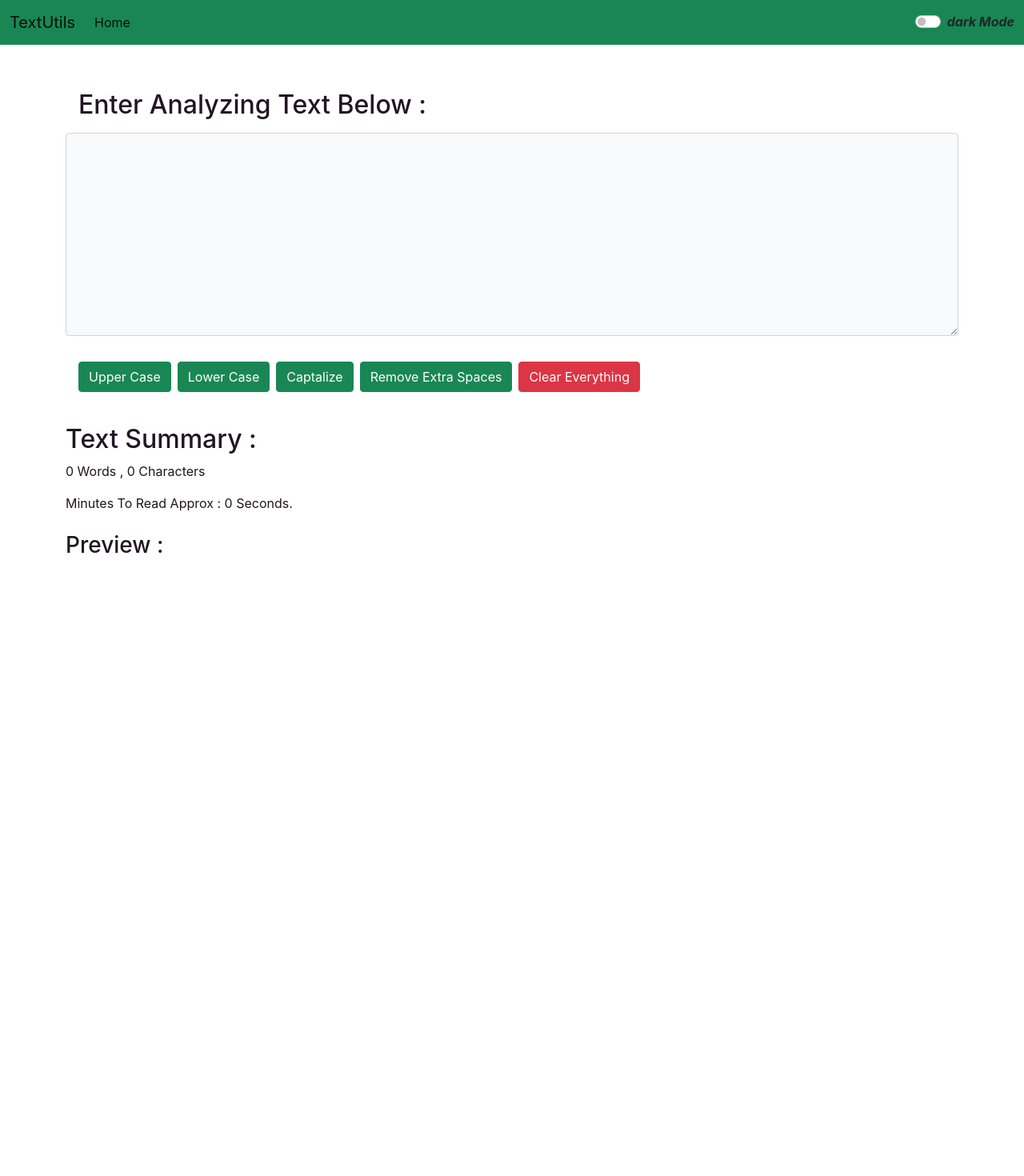
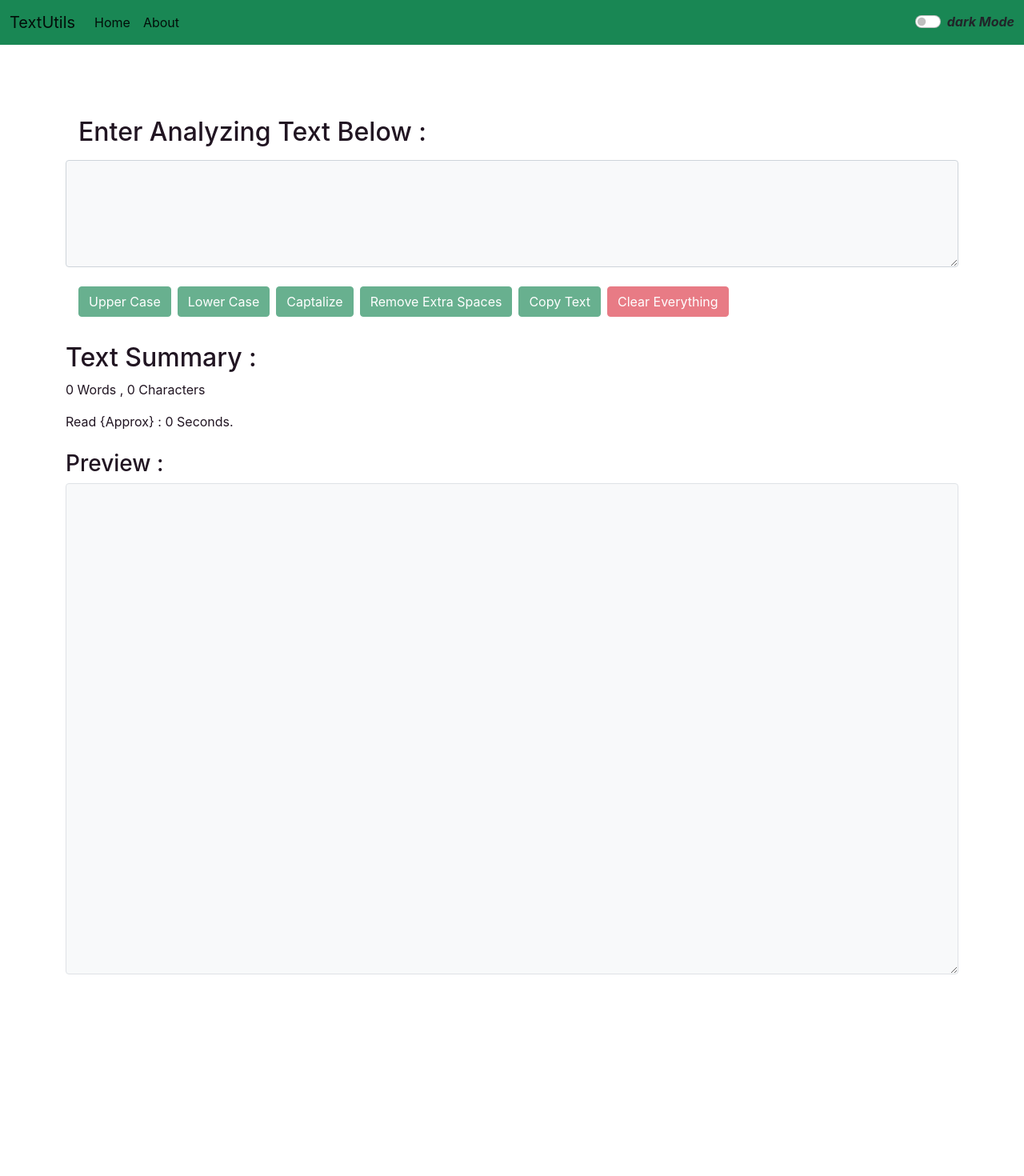
Before and after one commit to teja2004/My-Start-React-Application, a React (Create React App) app: page / in a window 1280 px wide. Shown: the top 1470 px of the page at 80% size. Before the commit the page ends 800 px from the top, so only its background shows below. Built offline with nearby package versions, Linux system fonts and the light colour scheme.

Commit message:
Our React Application Successfull

```diff
--- a/package.json
+++ b/package.json
@@ -1,5 +1,4 @@
 {
-  "homepage": "https://teja2004.github.io/My-Start-React-Application",
   "name": "start",
   "version": "0.1.0",
   "private": true,
@@ -7,6 +6,7 @@
     "@testing-library/jest-dom": "^5.16.4",
     "@testing-library/react": "^13.3.0",
     "@testing-library/user-event": "^13.5.0",
+    "gh-pages": "^4.0.0",
     "react": "^18.2.0",
     "react-dom": "^18.2.0",
     "react-router-dom": "^6.3.0",
@@ -14,8 +14,6 @@
     "web-vitals": "^2.1.4"
   },
   "scripts": {
-    "predeploy": "npm run build",
-    "deploy": "gh-pages -d build",
     "start": "react-scripts start",
     "build": "react-scripts build",
     "test": "react-scripts test",
--- a/src/App.js
+++ b/src/App.js
@@ -5,9 +5,10 @@ import React , {useState} from "react";
 import Nav from "./Components/Nav.js";
 import Alert from "./Components/Alert.js";
 import TextForm from "./Components/TextForm";
-// import About from "./Components/About.js";
+import About from "./Components/About.js";
+import Footer from "./Components/Footer.js";
 
-// import { BrowserRouter as Router, Route, Routes} from "react-router-dom";
+import { BrowserRouter as Router, Route, Routes} from "react-router-dom";
 
 
 function App() {
@@ -20,7 +21,7 @@ function App() {
     });
     setTimeout(() => {
       setAlert(null)
-    }, 2000);
+    }, 4000);
   }
 
   // Function for Dark Mode Extension via NavBar .
@@ -54,29 +55,39 @@ function App() {
 
   return (
     <>
-      {/* <Router> */}
-      <Nav toggleMode={modeChanger} mainStyle={style} mainMode={mode} title={"TextUtils"} start={"About"}/>
-      <Alert alert={alert} mainStyle={style} mainMode={mode}/>
-      <TextForm mainStyle={style} mainMode={mode} showAlertFnc={showAlert} head={"Enter Analyzing Text Below : "}/>
-      {/* <About /> */}
+      <Router>
+        <Nav
+          toggleMode={modeChanger}
+          mainStyle={style}
+          mainMode={mode}
+          title={"TextUtils"}
+          start={"About"}
+        />
+        <Alert alert={alert} mainStyle={style} mainMode={mode} />
+        {/* <TextForm mainStyle={style} mainMode={mode} showAlertFnc={showAlert} head={"Enter Analyzing Text Below : "}/> */}
+        {/* <About /> */}
 
-
-      {/* <Routes>
-          <Route exact path="/about" element={<About />} />
+        <Routes>
+          <Route
+            exact
+            path="/about"
+            element={<About mainStyle={style} mainMode={mode} />}
+          />
           <Route
             exact
             path="/"
             element={
               <TextForm
                 showAlertFnc={showAlert}
+                mainStyle={style}
+                mainMode={mode}
                 head={"Enter Analyzing Text Below : "}
               />
             }
           />
-        </Routes> */}
-      {/* </Router> */}
-
-
+        </Routes>
+        <Footer mainStyle={style} mainMode={mode} />
+      </Router>
     </>
   );
 }
--- a/src/Components/About.js
+++ b/src/Components/About.js
@@ -1,11 +1,13 @@
 import React from "react";
 
-export default function About(){
+export default function About(props){
     return (
       <>
-        <div className="container my-4">
+        <div className={`container my-4`}>
           <div className="accordion" id="accordionExample">
-            <div className="accordion-item">
+            <div className={`accordion-item bg-${
+              props.mainMode === "dark" ? "light" : "dark"
+            } text-${props.mainMode === "dark" ? "dark" : "light"}`}>
               <h2 className="accordion-header" id="headingOne">
                 {/* <button
                   className="accordion-button"
--- a/src/Components/Alert.js
+++ b/src/Components/Alert.js
@@ -2,8 +2,10 @@ import React from 'react'
 
 export default function Alert(props) {
   return (
-    props.alert && <div className="alert alert-primary d-flex align-items-center" role="alert">
-      <strong>{props.alert.type}</strong>&nbsp; :&nbsp; <div>{ props.alert.msg}</div>
+    <div className={`container mt-2 `} style={{height : "50px"}}>
+      {props.alert && <div className="alert alert-primary d-flex align-items-center" role="alert" style={props.mainStyle}>
+        <strong>{props.alert.type}</strong>&nbsp; :&nbsp; <div>{ props.alert.msg}</div>
+      </div>}
     </div>
   );
 }
--- a/src/Components/Footer.js
+++ b/src/Components/Footer.js
@@ -2,11 +2,23 @@ import React from "react";
 
 function Footer(props){
     return (
-        <>
-            <div className={`w-100 h-25 text-center py-2 bg-dark text-light`}>
-                <h4><i>Footer</i></h4>
-            </div>
-        </>
+      <>
+        <div
+          className={`w-100 text-center pt-2 bg-${
+            props.mainMode === "dark" ? "success" : "danger"
+          } text-${
+            props.mainMode === "dark" ? "dark" : "light"
+          }`} style={{position : 'absolute',marginTop :'100%'}}
+        >
+          <p>
+            Copyright &copy; &nbsp; - &nbsp;
+            <i>Nagateja</i> Made with Help of{" "}
+            <i>
+              <q>CodeWithHarry</q>
+            </i>
+          </p>
+        </div>
+      </>
     );
 }
 export default Footer;
--- a/src/Components/Nav.js
+++ b/src/Components/Nav.js
@@ -1,6 +1,6 @@
 import React from 'react'
 import PropTypes from 'prop-types'
-// import {Link} from "react-router-dom";
+import {Link} from "react-router-dom";
 function Nav(props) {
   return (
     <>
@@ -10,9 +10,9 @@ function Nav(props) {
         } bg-${props.mainMode === "light" ? "danger" : "success"}`}
       >
         <div className="container-fluid">
-          <a className="navbar-brand" href="#">
+          <Link className="navbar-brand" to="/">
             {props.title}
-          </a>
+          </Link>
           <button
             className="navbar-toggler"
             type="button"
@@ -27,24 +27,24 @@ function Nav(props) {
           <div className="collapse navbar-collapse" id="navbarSupportedContent">
             <ul className="navbar-nav me-auto mb-2 mb-lg-0">
               <li className="nav-item">
-                <a className="nav-link active" aria-current="page" href="#">
+                <Link className="nav-link active" aria-current="page" to="/">
                   Home
-                </a>
+                </Link>
               </li>
-              {/* <li className="nav-item">
+              <li className="nav-item">
                 <Link className="nav-link active" to="/about">
                   {props.start}
                 </Link>
-              </li> */}
+              </li>
             </ul>
-            <div class="form-check form-switch">
+            <div className="form-check form-switch">
               <input
-                class="form-check-input"
+                className="form-check-input"
                 type="checkbox"
                 id="flexSwitchCheckChecked"
                 onChange={props.toggleMode}
               />
-              <label class={`form-check-label text-${props.mainMode === 'light'?'light':'dark'} `} for="flexSwitchCheckChecked">
+              <label className={`form-check-label text-${props.mainMode === 'light'?'light':'dark'} `} htmlFor="flexSwitchCheckChecked">
                 <strong>
                   <i>{`${
                     props.mainMode === "light" ? "light" : "dark"
--- a/src/Components/TextForm.js
+++ b/src/Components/TextForm.js
@@ -35,81 +35,124 @@ function TextForm(props) {
     props.showAlertFnc("Removed Extra Spaces!!", "Success");
   };
 
+  const copyText = () =>{
+    navigator.clipboard.writeText(text);
+  }
+
   function handleChange(event) {
     setText(event.target.value);
   }
 
   return (
     <>
-      <div className="container my-4 pt-3" style={props.mainStyle}>
+      <div className="container pt-3" style={props.mainStyle}>
         <div className="mb-3">
           <div className="mx-3 my-3">
             <h2 className="mb-3">{props.head} </h2>
           </div>
           <textarea
             className={`form-control bg-${
-              props.mainMode === "light" ? "dark" : "light"
-            } text-${props.mainMode === "light" ? "light" : "dark"}`}
+              props.mainMode === "dark" ? "light" : "dark"
+            } text-${props.mainMode === "dark" ? "dark" : "light"}`}
             value={text}
             onChange={handleChange}
             id="textArea"
-            rows="10"
+            rows="5"
           ></textarea>
         </div>
-        <div className="flex container column">
+        <div className="container column">
           <button
             type="button"
-            className={`btn btn-${props.mainMode === 'light'?"danger":"success"} mx-1`}
+            className={`btn btn-${
+              props.mainMode === "light" ? "danger" : "success"
+            } mx-1 my-2`}
+            disabled={text.length === 0 ? true : false}
             onClick={changeToUpper}
           >
             Upper Case
           </button>
           <button
             type="button"
-            className={`btn btn-${props.mainMode === 'light'?"danger":"success"} mx-1`}
+            className={`btn btn-${
+              props.mainMode === "light" ? "danger" : "success"
+            } mx-1 my-2`}
+            disabled={text.length === 0 ? true : false}
             onClick={changeToLower}
           >
             Lower Case
           </button>
           <button
             type="button"
-            className={`btn btn-${props.mainMode === 'light'?"danger":"success"} mx-1`}
+            className={`btn btn-${
+              props.mainMode === "light" ? "danger" : "success"
+            } mx-1 my-2`}
+            disabled={text.length === 0 ? true : false}
             onClick={changeToCaptalize}
           >
             Captalize
           </button>
           <button
             type="button"
-            className={`btn btn-${props.mainMode === 'light'?"danger":"success"} mx-1 my-3`}
+            className={`btn btn-${
+              props.mainMode === "light" ? "danger" : "success"
+            } mx-1 my-2`}
+            disabled={text.length === 0 ? true : false}
             onClick={handleSpaces}
           >
             Remove Extra Spaces
           </button>
+          <button
+            type="button"
+            className={`btn btn-${
+              props.mainMode === "light" ? "danger" : "success"
+            } mx-1 my-2`}
+            disabled={text.length === 0 ? true : false}
+            onClick={copyText}
+          >
+            Copy Text
+          </button>
 
           {/* Clear Everything */}
-          <button className={`btn btn-${props.mainMode === 'light'?'success':'danger'} mx-1 my-3`} onClick={clearText}>
+          <button
+            className={`btn btn-${
+              props.mainMode === "light" ? "success" : "danger"
+            } mx-1 my-2`}
+            disabled={text.length === 0 ? true : false}
+            onClick={clearText}
+          >
             Clear Everything
           </button>
-
         </div>
-
 
         <div className="my-4">
           <h2>Text Summary : </h2>
           <p>
-            {text === "" ? 0 : text.split(" ").length} Words , {text.length}{" "}
-            Characters
+            {text === ""
+              ? 0
+              : text.split(/\s/).filter((ele) => {
+                  return ele.length !== 0;
+                }).length}{" "}
+            Words , {text.length} Characters
           </p>
           <p>
-            Minutes To Read {"Approx"} :{" "}
-            {text === "" ? 0 : 0.08 * text.split(" ").length} Seconds.
+            Read {"{Approx}"} :{" "}
+            {text === "" ? 0 : 0.008 * text.length} Seconds.
           </p>
         </div>
         <div className="my-4 pb-3">
           <h3>Preview : </h3>
-          <p>
-            <i>{text}</i>
-          </p>
+          <div className="" style={{ fontFamily: "Consolas" }}>
+            <textarea
+              className={`w-100 form-control bg-${
+                props.mainMode === "dark" ? "light" : "dark"
+              } text-${props.mainMode === "dark" ? "dark" : "light"} border`}
+              value={text}
+              readOnly={true}
+              disabled = {text === '' ? true : false}
+              id="textArea"
+              rows="25"
+            ></textarea>
+          </div>
         </div>
       </div>
     </>
```
Also changed, not shown: src/index.css (line endings or trailing spaces).
